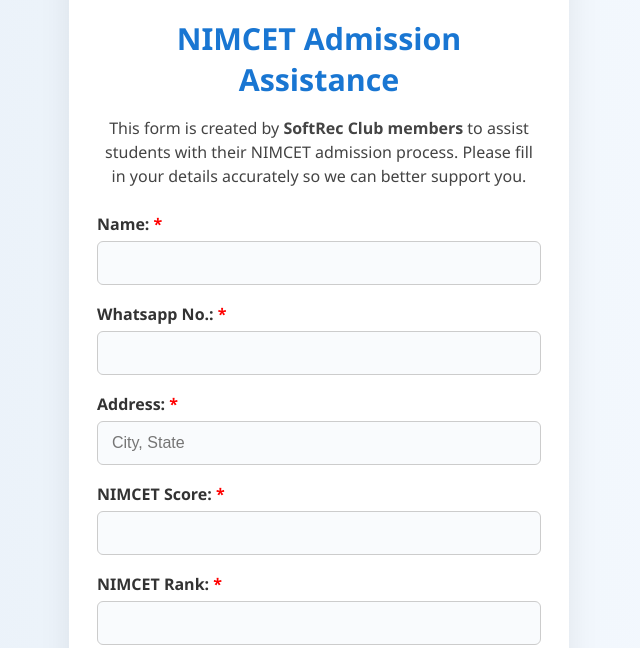
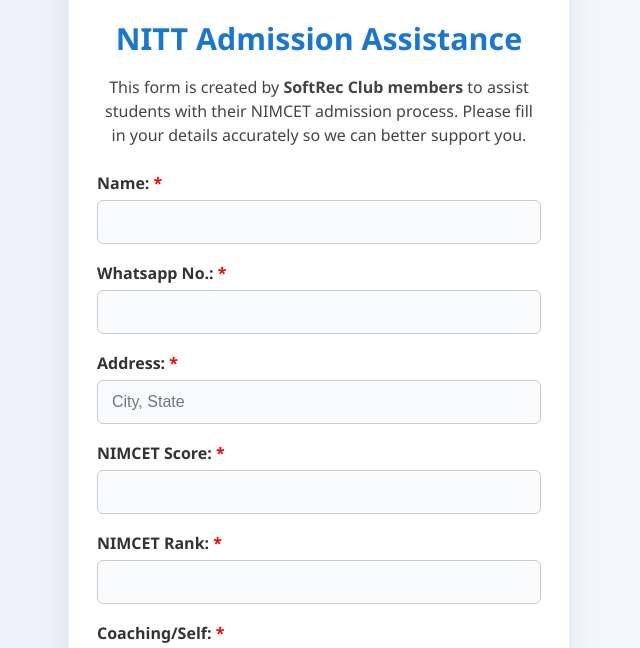
Before and after one commit to Meenakshigithub605/Admission_form, a plain HTML site: page index.html in a window 1280 px wide. Shown: the part 130-778 px from the top of the page, without its empty margins (321-961 px from the left). Drawn offline with Linux system fonts and the light colour scheme.

Commit message:
Update index.html

```diff
--- a/index.html
+++ b/index.html
@@ -10,7 +10,7 @@
 <body>
   <div class="container">
     <img src="img/logo.png" alt="Club Logo" class="logo" />
-    <h1>NIMCET Admission Assistance</h1>
+    <h1>NITT Admission Assistance</h1>
     <p class="subtitle">
       This form is created by <strong>SoftRec Club members</strong> to assist students
       with their NIMCET admission process. Please fill in your details accurately so we can better support you.
```
